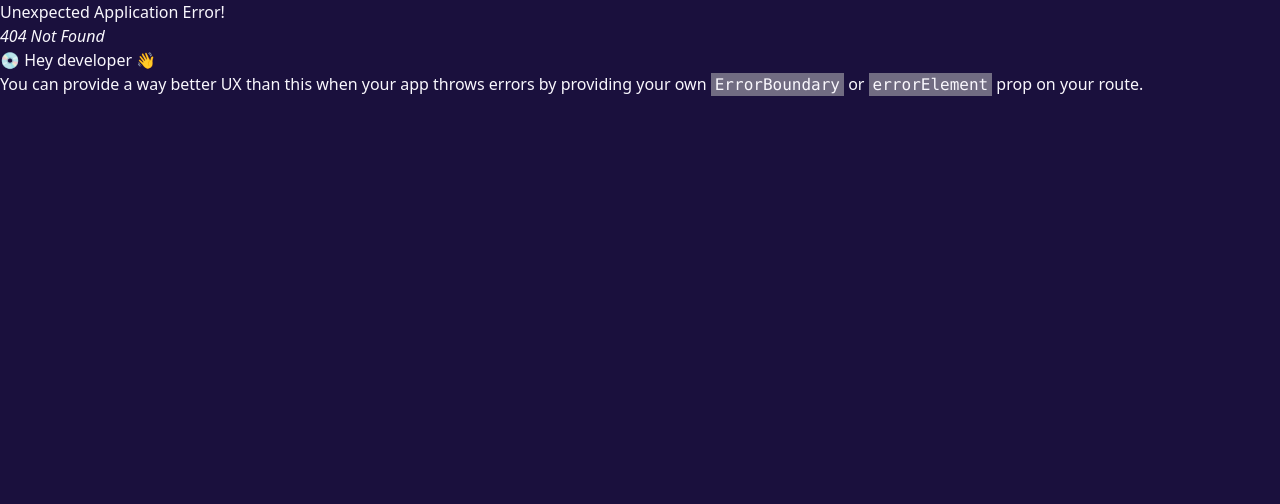
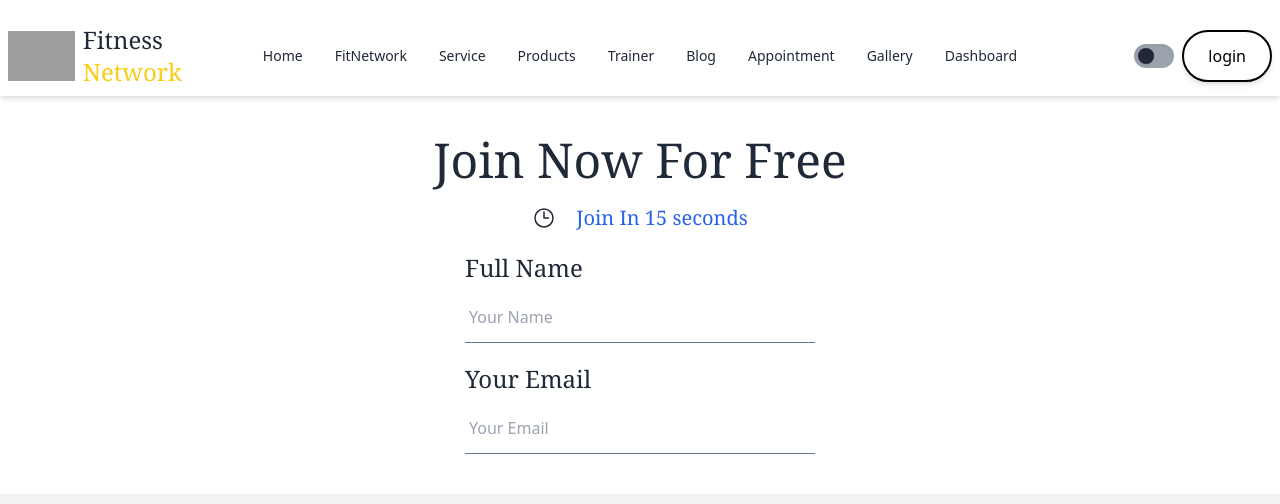
Before and after one commit to minhazapon/Fitness-Network--react.js--project, a React (Vite) app: page /join in a window 1280 px wide. Before the commit this address had no page. Shown: the top 504 px of the page. Built offline with nearby package versions, Linux system fonts and the light colour scheme; grey boxes are pictures that could not be loaded.

Commit message:
join file

```diff
--- a/src/FitnessNetwork/Banner.jsx
+++ b/src/FitnessNetwork/Banner.jsx
@@ -1,5 +1,7 @@
 
-//
+
+
+import { Link } from "react-router-dom";
 
 const Banner = () => {
     return (
@@ -33,16 +35,25 @@ const Banner = () => {
                <h1 className=" text-6xl font-serif">ACHIEVE MORE<br></br> THAN JUST FITNESS</h1>
                <p className=" mt-5 text-xl font-serif">"The pain you feel today will be the strength you feel tomorrow."</p>
                <div className=" mt-5 flex items-center gap-5 ">
+
+
+                    <Link to="/more" >
+
                     <div>
                     <a href="#_" className="relative    inline-flex items-center justify-center p-4 px-6 py-3 overflow-hidden font-medium text-indigo-600 transition duration-300 ease-out border-2 border-white rounded-full shadow-md group">
                     <span className="absolute inset-0 flex items-center justify-center w-full h-full text-white duration-300 -translate-x-full bg-black group-hover:translate-x-0 ease">
                     <svg className="w-6 h-6" fill="none" stroke="currentColor" viewBox="0 0 24 24" xmlns="http://www.w3.org/2000/svg"><path stroke-linecap="round" stroke-linejoin="round" stroke-width="2" d="M14 5l7 7m0 0l-7 7m7-7H3"></path></svg>
                     </span>
                     <span className="absolute flex items-center justify-center w-full h-full text-white transition-all duration-300 transform group-hover:translate-x-full ease">Learn More </span>
-                    <span className="relative invisible">Start Now </span>
+                    <span className="relative invisible">Learn More </span>
                     </a>
                     </div>
 
+
+                    </Link>
+
+
+                    <Link to="/join" >
                     <div>
                     <a href="#_" className="relative    inline-flex items-center justify-center p-4 px-6 py-3 overflow-hidden font-medium text-indigo-600 transition duration-300 ease-out border-2 border-white rounded-full shadow-md group">
                     <span className="absolute inset-0 flex items-center justify-center w-full h-full text-white duration-300 -translate-x-full bg-black group-hover:translate-x-0 ease">
@@ -52,6 +63,10 @@ const Banner = () => {
                     <span className="relative invisible">Join Free trial</span>
                     </a>
                     </div>
+
+
+                    </Link>
+
 
                </div>
              </div>
--- /dev/null
+++ b/src/FitnessNetwork/Join.jsx
@@ -0,0 +1,80 @@
+
+
+
+
+const Join = () => {
+    return (
+        <div className=" mb-10 mt-10 ml-10 mr-10">
+
+        <div>
+
+         <div className=" flex justify-center">
+             <div>
+                <h1 className=" text-center text-5xl font-serif">Join Now For Free</h1>
+                <div className=" flex  justify-center items-center mt-5 gap-5" >
+                <svg xmlns="http://www.w3.org/2000/svg" fill="none" viewBox="0 0 24 24" strokeWidth={1.5} stroke="currentColor" className="size-6">
+                  <path strokeLinecap="round" strokeLinejoin="round" d="M12 6v6h4.5m4.5 0a9 9 0 1 1-18 0 9 9 0 0 1 18 0Z" />
+                </svg>
+                <p className=" text-xl text-center text-blue-600  font-serif">Join In 15 seconds</p>
+                </div>
+             </div>
+         </div>
+
+{/* ---------------------------------------------------- */}
+
+          <div className=" flex justify-center mt-5">
+
+             <div>
+
+              <div>
+                <p className=" text-2xl font-serif">Full Name</p>
+                <input placeholder="Your Name" className=" p-1 mt-2 h-[50px] w-[350px]" type="text" />
+                <p className=" h-[1px] w-[350px] bg-slate-500"></p>
+              </div>
+
+
+              <div className=" mt-5">
+                <p className=" text-2xl font-serif">Your Email</p>
+                <input  placeholder="Your Email" className=" p-1 mt-2 h-[50px] w-[350px]" type="email" name="email" id="" />
+                <p className=" h-[1px] w-[350px] bg-slate-500"></p>
+              </div>
+
+             </div>
+
+          </div>
+
+
+{/* ---------------------------------------------------- */}
+
+
+            <div>
+
+
+
+
+
+
+
+
+
+
+
+
+
+
+
+
+            </div>
+
+
+
+
+
+
+        </div>
+
+    </div>
+    );
+};
+
+export default Join;
--- /dev/null
+++ b/src/FitnessNetwork/More.jsx
@@ -0,0 +1,57 @@
+
+
+
+
+const More = () => {
+    return (
+        <div className=" mb-10 mt-10 ml-10 mr-10">
+
+            <div>
+
+             <h1 className=" flex-col md:flex-row lg:flex-row text-4xl font-serif">## Gaining fitness involves a combination of regular physical activity, a balanced diet, adequate rest, and consistency. Here's a comprehensive guide to help you get started:</h1>
+
+
+             <div className=" flex-col md:flex-row lg:flex-row mt-10">
+
+
+                <ul className=" text-2xl font-serif">1. Set Clear Goals</ul>
+
+                <li className=" text-xl font-serif mt-5">Define Objectives: Determine if you want to lose weight, gain muscle, improve cardiovascular health, or enhance overall well-being.</li>
+                <li className=" text-xl font-serif mt-5">Set SMART Goals: Specific, Measurable, Achievable, Relevant, and Time-bound goals can help you stay focused.</li>
+
+
+
+                <ul className=" mt-10 text-2xl font-serif">2. Create a Balanced Exercise Routine</ul>
+
+                 <li className=" text-xl font-serif mt-5" >Cardiovascular Exercise: Activities like running, cycling, swimming, or brisk walking improve heart health and burn calories. Aim for at least 150 minutes of moderate-intensity or 75 minutes of high-intensity cardio per week.</li>
+                 <li className=" text-xl font-serif mt-5" >Strength Training: Incorporate weight lifting, bodyweight exercises, or resistance bands to build muscle and improve metabolism. Aim for at least two days per week, targeting all major muscle groups.</li>
+                 <li className=" text-xl font-serif mt-5" >Flexibility and Balance: Include stretching, yoga, or Pilates to improve flexibility, reduce injury risk, and enhance overall performance.</li>
+                 <li className=" text-xl font-serif mt-5" >Rest and Recovery: Allow your muscles to recover by incorporating rest days and getting adequate sleep (7-9 hours per night).</li>
+
+
+
+                <p className=" mt-10 text-4xl font-serif">By following these guidelines, you can build a solid foundation for achieving and maintaining fitness. Remember, consistency and perseverance are key to seeing lasting results.</p>
+
+
+
+
+             </div>
+
+
+
+
+
+
+
+
+
+
+
+
+            </div>
+
+        </div>
+    );
+};
+
+export default More;
```
Also changed, not shown: src/main.jsx (+10 -0 lines).
